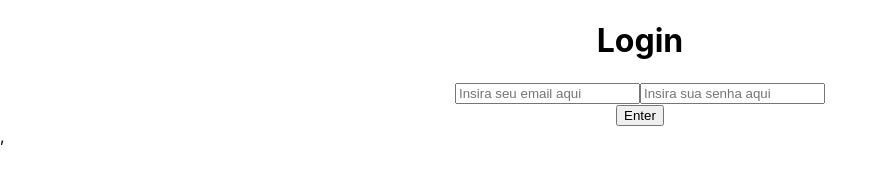
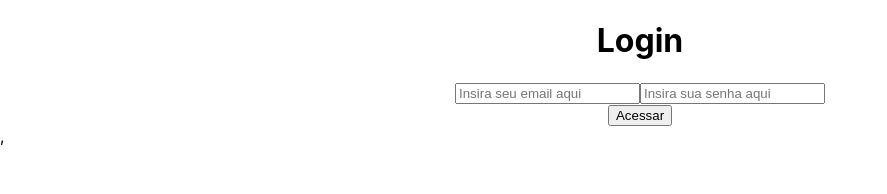
Before and after one commit to Yasmim-Matos/desafio-pratico-ps-xp, a React (Create React App) app: page / in a window 1280 px wide. Shown: the top 194 px of the page, without its empty margins (0-887 px from the left). Built offline with nearby package versions, Linux system fonts and the light colour scheme.

Commit message:
feat: creating a link around the login button to redirect to another page

```diff
--- a/src/pages/LoginPage.jsx
+++ b/src/pages/LoginPage.jsx
@@ -1,4 +1,5 @@
 import React from 'react';
+import { Link } from 'react-router-dom';
 
 function LoginPage() {
     return (
@@ -19,12 +20,14 @@ function LoginPage() {
                 />
             </div>
 
-            <button
-                type="button"
-                name="login-button"
-            >
-                Enter
-            </button>
+            <Link to="/depositAndWithdrawal">
+                <button
+                    type="button"
+                    name="login-button"
+                >
+                    Acessar
+                </button>
+            </Link>
         </main>
     );
 };
```
